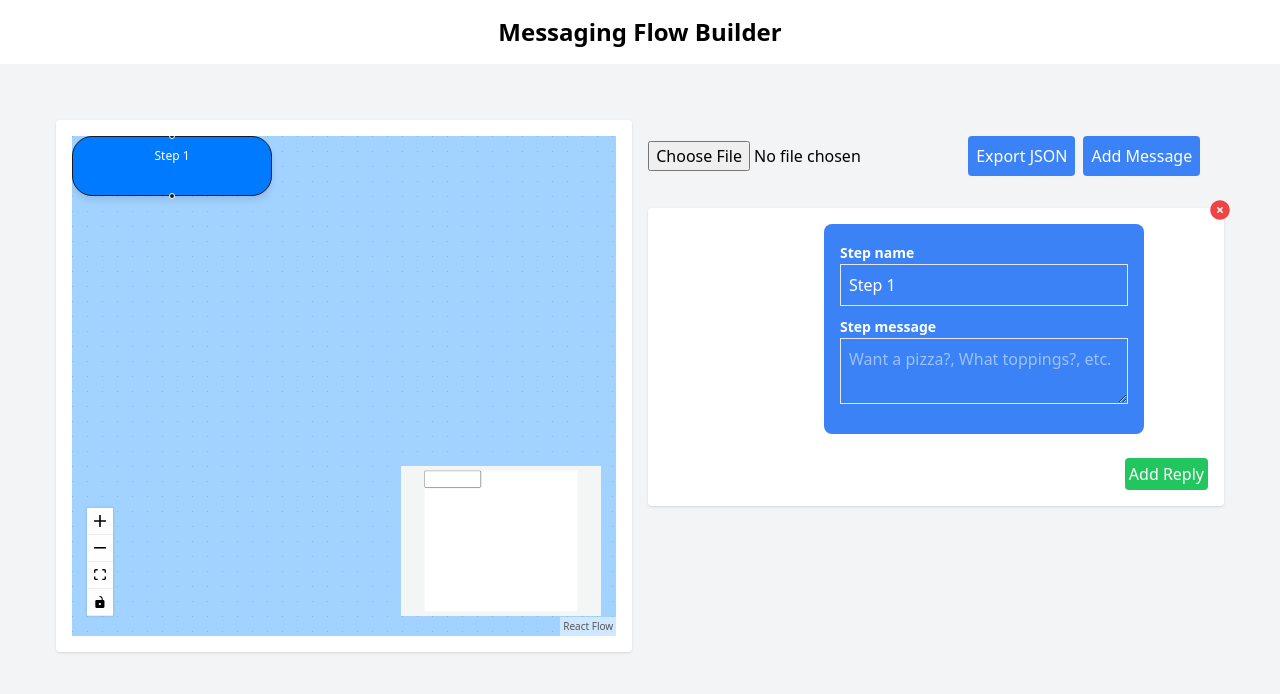
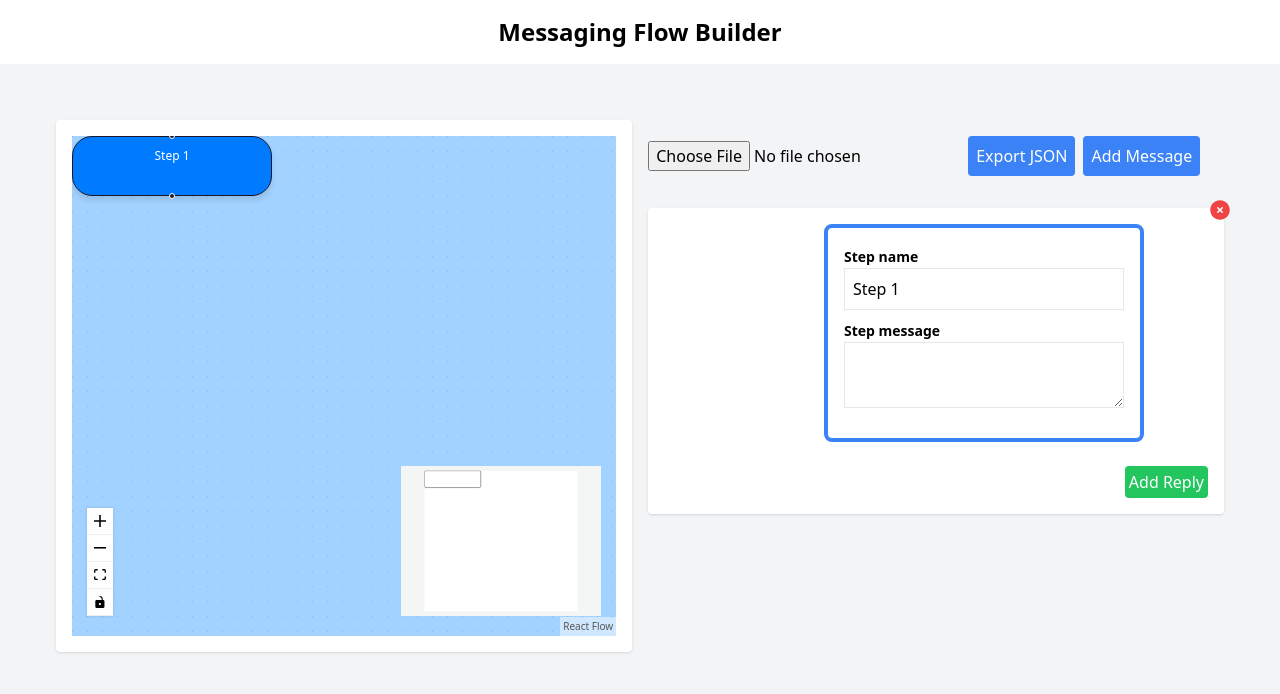
Before and after one commit to jtabone16/onetext-takehome, a React (Vite) app: page / in a window 1280 px wide. Both pictures are taken after a click on the button "Add Message". Shown: the top 694 px of the page. Built offline with nearby package versions, Linux system fonts and the light colour scheme.

Commit message:
clean up some styling and types, add step name validation

```diff
--- a/src/MessageBlock.tsx
+++ b/src/MessageBlock.tsx
@@ -17,6 +17,7 @@ const MessageBlock: React.FC<MessageBlockProps> = ({ step, scrollToStep, flow })
     const flowContext = useContext(FlowContext);
     const [stepName, setStepName] = useState(step.id);
     const [message, setMessage] = useState(step.message);
+    const [error, setError] = useState<string | null>(null);
 
     const { updateMessageBlock, deleteMessageBlock, addReply } = flowContext!;
 
@@ -41,8 +42,14 @@ const MessageBlock: React.FC<MessageBlockProps> = ({ step, scrollToStep, flow })
         }
         debounceTimeout.current = setTimeout(() => {
             if (latestStepName.current !== stepName) {
-                updateMessageBlock(step.id, 'id', stepName);
-                latestStepName.current = stepName;
+                // Validate uniqueness of the step ID
+                if (flow.steps.some(s => s.id === stepName && s.id !== step.id)) {
+                    setError('Step name must be unique');
+                } else {
+                    updateMessageBlock(step.id, 'id', stepName);
+                    latestStepName.current = stepName;
+                    setError(null);
+                }
             }
             if (latestMessage.current !== message) {
                 updateMessageBlock(step.id, 'message', message);
@@ -90,21 +97,22 @@ const MessageBlock: React.FC<MessageBlockProps> = ({ step, scrollToStep, flow })
                 ))}
             </div>
             <div className="bubble bubble-right relative">
-                <label className="text-sm font-bold mb-1 text-white">Step name</label>
+                <label className="text-sm font-bold mb-1">Step name</label>
                 <input
                     type="text"
                     value={stepName}
                     onChange={e => setStepName(e.target.value)}
                     onBlur={handleSave}
-                    className="border p-2 w-full mb-2 bg-transparent placeholder-white text-white"
+                    className="border p-2 w-full mb-2 bg-transparent"
                     placeholder="Greetings, Choose Toppings, etc."
                 />
-                <label className="text-sm font-bold mb-1 text-white">Step message</label>
+                {error && <div className="text-red-500 text-sm">{error}</div>}
+                <label className="text-sm font-bold mb-1">Step message</label>
                 <textarea
                     value={message}
                     onChange={e => setMessage(e.target.value)}
                     onBlur={handleSave}
-                    className="border p-2 w-full mb-2 bg-transparent placeholder-white text-white"
+                    className="border p-2 w-full mb-2 bg-transparent"
                     placeholder="Want a pizza?, What toppings?, etc."
                 />
             </div>
--- a/src/index.css
+++ b/src/index.css
@@ -26,26 +26,6 @@
   @apply flex mt-2 space-x-2;
 }
 
-.step-bubble {
-  @apply p-4 bg-blue-500 text-white rounded-lg cursor-pointer text-center;
-  width: 150px;
-  height: 50px;
-  display: flex;
-  align-items: center;
-  justify-content: center;
-  margin: 4px 0;
-}
-
-.event-bubble {
-  @apply p-2 bg-gray-500 text-white rounded-lg cursor-pointer text-center;
-  width: 50px;
-  height: 50px;
-  display: flex;
-  align-items: center;
-  justify-content: center;
-  margin: 4px 0;
-}
-
 .event-line {
   @apply h-1 bg-blue-500 my-1;
   width: 2px;
@@ -53,15 +33,15 @@
 }
 
 .bubble {
-  @apply p-4 rounded-lg max-w-xs relative;
+  @apply p-4 rounded-lg max-w-xs relative border-4 text-black;
 }
 
 .bubble-right {
-  @apply bg-blue-500 text-white self-end mr-16;
+  @apply self-end mr-16 border-blue-500;
 }
 
 .bubble-left {
-  @apply bg-gray-300 text-black self-start ml-16;
+  @apply border-green-500 self-start ml-16;
 }
 
 .add-message-button,
--- a/src/types.ts
+++ b/src/types.ts
@@ -3,7 +3,7 @@ export interface Event {
     type: string;
     intent: string;
     nextStepID: string;
-    key: string;
+    key?: string;
 }
 
 export interface Step {
```
